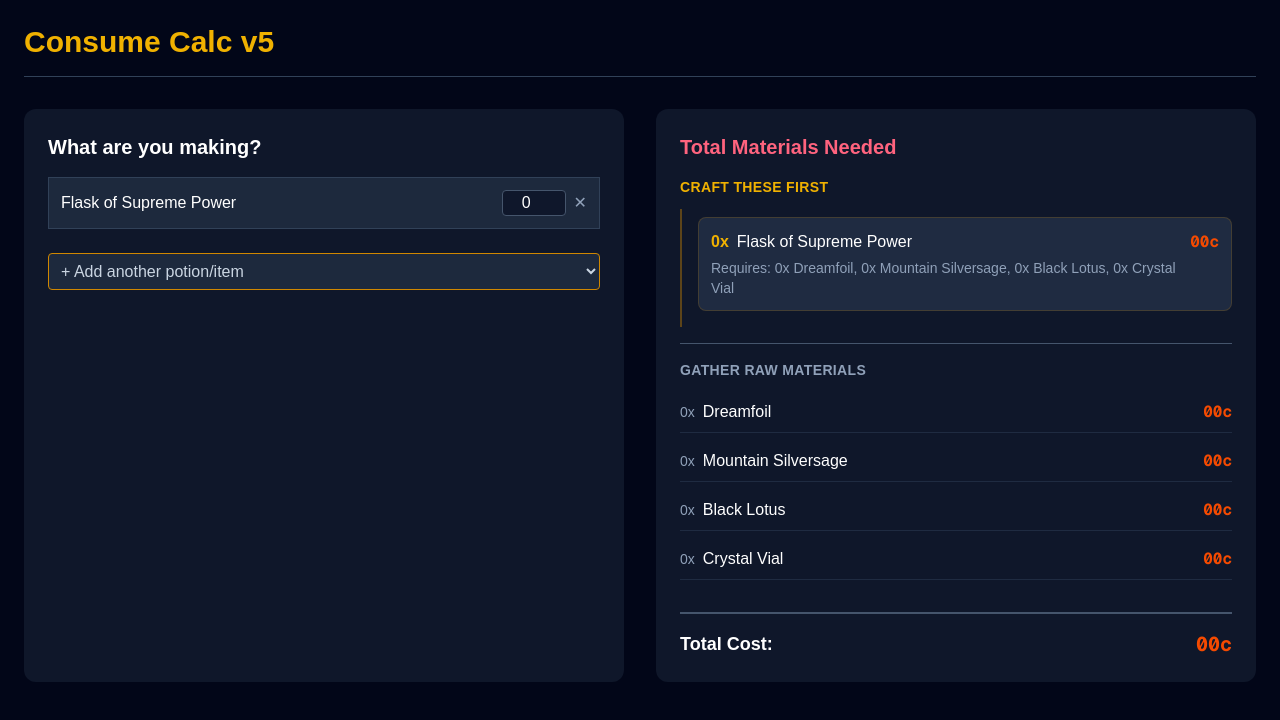
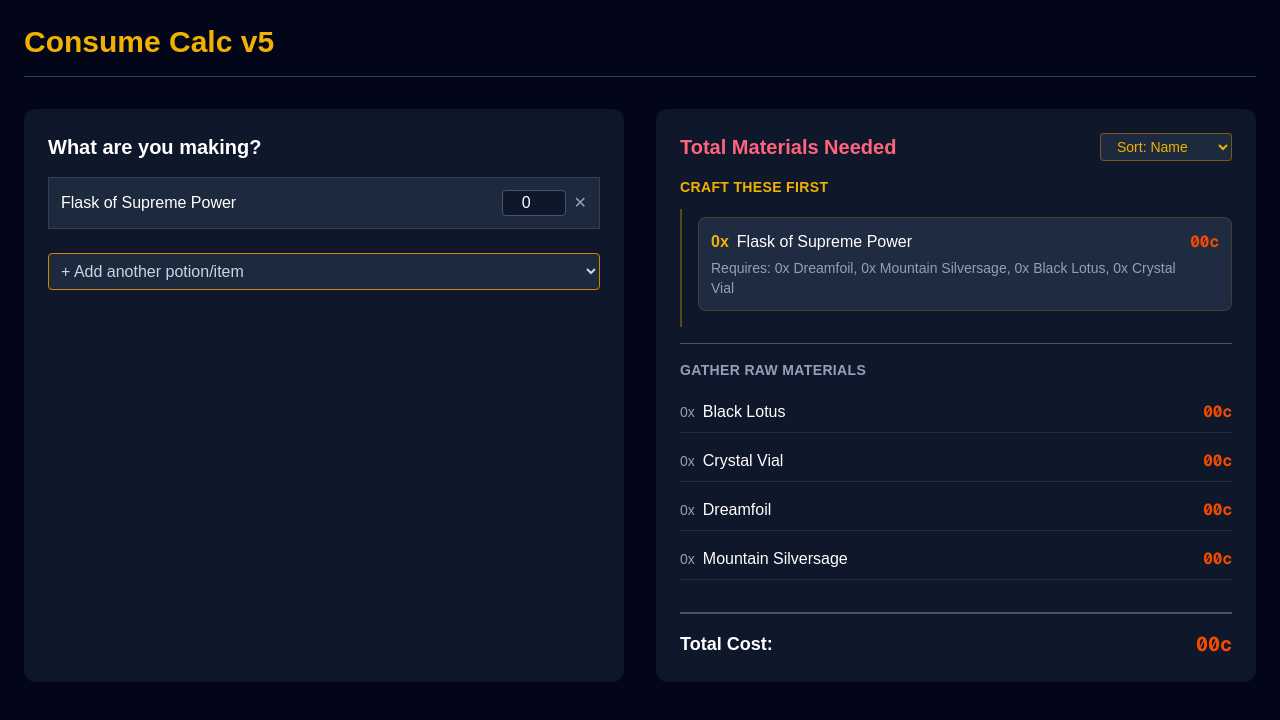
Before and after one commit to Raizelmk/consume-calc, a Next.js app: page / in a window 1280 px wide. Shown: the top 720 px of the page. Built offline with nearby package versions, Linux system fonts and the light colour scheme.

Commit message:
Intermediates take 2 + sort

```diff
--- a/app/page.tsx
+++ b/app/page.tsx
@@ -1,6 +1,6 @@
 "use client"; // Required in Next.js for interactive components
 
-import { useMemo } from 'react';
+import { useMemo, useState } from 'react';
 import recipes from '@/data/recipes.json';
 import prices from '@/data/prices.json';
 import { getDetailedBreakdown } from '@/lib/calcLogic';
@@ -42,12 +42,37 @@ export default function CraftingDashboard() {
     { name: "Flask of Supreme Power", quantity: 0 }
   ]);
 
+  // Sort mode state
+  const [sortMode, setSortMode] = useState<'number' | 'name' | 'cost'>('name');
+
   // 2. Logic: Recalculate everything whenever 'goals' change
   const breakdown: Breakdown = useMemo(() => {
     return getDetailedBreakdown(goals, recipes, prices) as Breakdown;
   }, [goals]);
 
-  // 3. Actions: Add, Remove, or Update quantities
+  // 3. Sort function for materials
+  const getSortedItems = () => {
+    const sortedIntermediates = [...breakdown.intermediates];
+    const sortedRawEntries = Object.entries(breakdown.rawMaterials);
+
+    // Sort by selected criteria
+    if (sortMode === 'number') {
+      sortedIntermediates.sort((a, b) => b.quantity - a.quantity);
+      sortedRawEntries.sort((a, b) => b[1].quantity - a[1].quantity);
+    } else if (sortMode === 'name') {
+      sortedIntermediates.sort((a, b) => a.name.localeCompare(b.name));
+      sortedRawEntries.sort((a, b) => a[0].localeCompare(b[0]));
+    } else if (sortMode === 'cost') {
+      sortedIntermediates.sort((a, b) => b.totalCopper - a.totalCopper);
+      sortedRawEntries.sort((a, b) => b[1].totalCopper - a[1].totalCopper);
+    }
+
+    return { sortedIntermediates, sortedRawEntries };
+  };
+
+  const { sortedIntermediates, sortedRawEntries } = getSortedItems();
+
+  // 4. Actions: Add, Remove, or Update quantities
   const updateQuantity = (index: number, newQty: number | string) => {
     const newGoals: Goal[] = [...goals];
     newGoals[index].quantity = Math.max(1, parseInt(newQty as string) || 0);
@@ -104,15 +129,26 @@ export default function CraftingDashboard() {
 
         {/* RIGHT COLUMN: OUTPUT (THE SHOPPING LIST) */}
         <section className="bg-slate-800/50 p-6 rounded-xl">
-          <h2 className="text-xl mb-4 font-semibold text-rose-400">Total Materials Needed</h2>
+          <div className="flex justify-between items-center mb-4">
+            <h2 className="text-xl font-semibold text-rose-400">Total Materials Needed</h2>
+            <select
+              value={sortMode}
+              onChange={(e) => setSortMode(e.target.value as 'number' | 'name' | 'cost')}
+              className="bg-slate-800 border border-yellow-600/50 text-yellow-500 px-3 py-1 rounded text-sm hover:border-yellow-600 cursor-pointer"
+            >
+              <option value="name">Sort: Name</option>
+              <option value="number">Sort: Quantity</option>
+              <option value="cost">Sort: Cost</option>
+            </select>
+          </div>
 
           <div className="space-y-4">
             {/* INTERMEDIATES SECTION */}
-            {breakdown.intermediates.length > 0 && (
+            {sortedIntermediates.length > 0 && (
               <div>
                 <h3 className="text-sm font-semibold text-yellow-500 mb-3 uppercase tracking-wide">Craft These First</h3>
                 <div className="space-y-2">
-                  {breakdown.intermediates.map((intermediate) => (
+                  {sortedIntermediates.map((intermediate) => (
                     <IntermediateTree key={intermediate.name} intermediate={intermediate} />
                   ))}
                 </div>
@@ -120,16 +156,16 @@ export default function CraftingDashboard() {
             )}
 
             {/* DIVIDER */}
-            {breakdown.intermediates.length > 0 && Object.keys(breakdown.rawMaterials).length > 0 && (
+            {sortedIntermediates.length > 0 && sortedRawEntries.length > 0 && (
               <div className="border-t border-slate-600 my-4"></div>
             )}
 
             {/* RAW MATERIALS SECTION */}
-            {Object.keys(breakdown.rawMaterials).length > 0 && (
+            {sortedRawEntries.length > 0 && (
               <div>
                 <h3 className="text-sm font-semibold text-slate-400 mb-3 uppercase tracking-wide">Gather Raw Materials</h3>
                 <div className="space-y-2">
-                  {Object.entries(breakdown.rawMaterials).map(([name, data]) => (
+                  {sortedRawEntries.map(([name, data]) => (
                     <div key={name} className="flex justify-between border-b border-slate-700/50 py-2">
                       <div>
                         <span className="text-slate-400 text-sm mr-2">{data.quantity % 1 === 0 ? data.quantity : data.quantity.toFixed(2)}x</span>
@@ -148,8 +184,8 @@ export default function CraftingDashboard() {
             <span className="text-lg font-bold">Total Cost:</span>
             <div className="text-xl">
               <Currency copper={
-                breakdown.intermediates.reduce((sum, i) => sum + i.totalCopper, 0) +
-                Object.values(breakdown.rawMaterials).reduce((sum, i) => sum + i.totalCopper, 0)
+                sortedIntermediates.reduce((sum, i) => sum + i.totalCopper, 0) +
+                sortedRawEntries.reduce((sum, [_, data]) => sum + data.totalCopper, 0)
               } />
             </div>
           </div>
```
